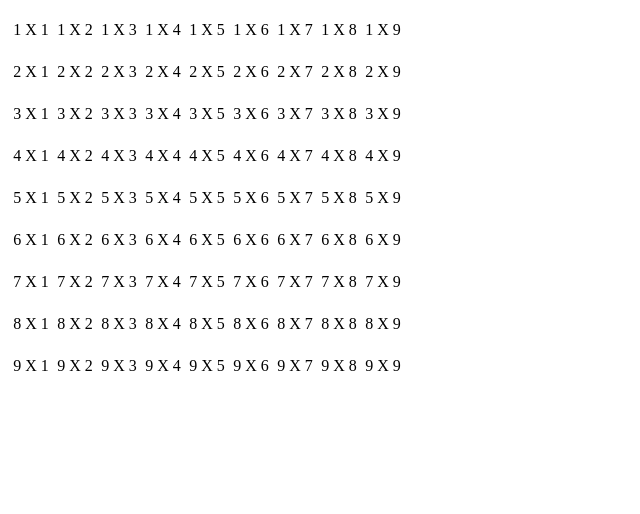
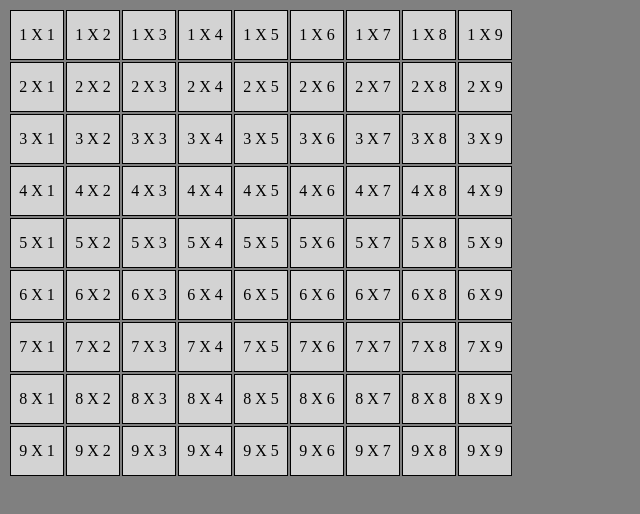
Before and after one commit to BrianHanechak/multiply-js, a website: page src/index.html in a window 1280 px wide. Shown: the whole page, without its empty margins (0-640 px from the left). Drawn offline with Linux system fonts and the light colour scheme.

Commit message:
Added more styles

```diff
--- a/src/mult.js
+++ b/src/mult.js
@@ -3,10 +3,12 @@ function toggle(item) {
 	var c = parseInt(item.attr("col"));
 	if (item.hasClass("pressed")) {
 		item.removeClass("pressed");
+		item.addClass("unpressed");
 		item.text(r.toString() + " X " + c.toString());
 	}
 	else {
 		item.addClass("pressed");
+		item.removeClass("unpressed");
 		item.text((r * c).toString());
 	}
 }
@@ -23,6 +25,8 @@ $(document).ready(function() {
 			col.attr("id", "C" + rowVal.toString() + "_" + colVal.toString())
 			col.attr("row", rowVal.toString());
 			col.attr("col", colVal.toString());
+			col.addClass("unpressed");
+			col.addClass("noselect");
 			col.text(rowVal.toString() + " X " + colVal.toString());
 			col.click(function() { toggle($(this)); });
 			col.text(rowVal.toString() + " X " + colVal.toString());
--- a/src/styles.css
+++ b/src/styles.css
@@ -1,9 +1,29 @@
 .pressed {
 	font-weight: bold;
+	background-color: white;
+}
+
+.unpressed {
+	background-color: lightgray;
 }
 
 .cell {
-	width: 40px;
-	height: 40px;
+	width: 50px;
+	height: 50px;
 	text-align: center;
+	color: black;
+	border: 1px solid black;
 }
+
+body {
+	background-color: gray;
+}
+
+.noselect {
+    -webkit-touch-callout: none;
+    -webkit-user-select: none;
+    -khtml-user-select: none;
+    -moz-user-select: none;
+    -ms-user-select: none;
+    user-select: none;
+}
```
